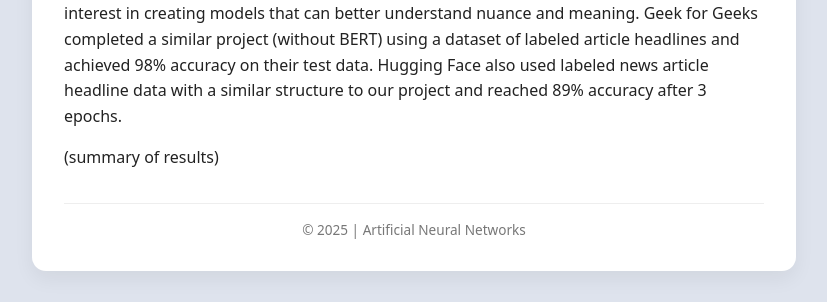
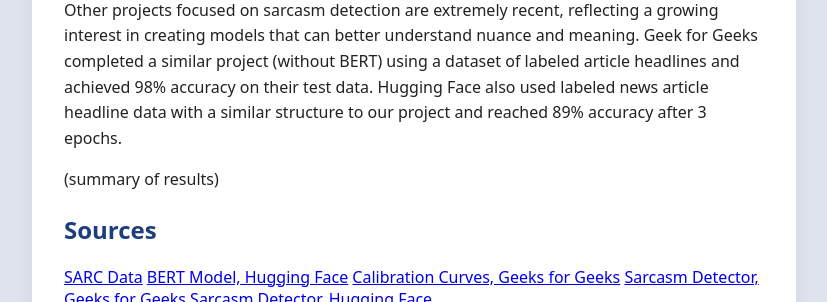
Before and after one commit to AJPez24/sarcasm, a Flask app: page / in a window 1280 px wide. Shown: the part 6198-6500 px from the top of the page, without its empty margins (226-1053 px from the left). Run offline with Flask 3, Linux system fonts and the light colour scheme.

Commit message:
Adding links to github and sources in blog

```diff
--- a/blog/templates/index.html
+++ b/blog/templates/index.html
@@ -76,6 +76,7 @@
 <body>
     <div class="wrapper">
         <h1>Sarcasm Detector</h1>
+        <a href="https://github.com/AJPez24/sarcasm">Github Repository</a>
         <div class="meta">Allie Vorley, AJ Pezza, Jackie Soloveychik, Tara Udani</div>
 
         <!-- Embedding the app.py sarcasm detector -->
@@ -337,6 +338,14 @@
 
         <p>(summary of results)</p>
 
+        <h2>Sources</h2>
+
+        <a href="https://github.com/NLPrinceton/SARC?tab=readme-ov-file" target="_blank">SARC Data</a>
+        <a href="https://huggingface.co/google-bert/bert-base-uncased" target="_blank">BERT Model, Hugging Face</a>
+        <a href="https://www.geeksforgeeks.org/machine-learning/calibration-curves/" target="_blank">Calibration Curves, Geeks for Geeks</a>
+        <a href="https://www.geeksforgeeks.org/deep-learning/sarcasm-detection-using-neural-networks/" target="_blank">Sarcasm Detector, Geeks for Geeks</a>
+        <a href="https://huggingface.co/Stella-Xue/sarcasm-detector" target="_blank">Sarcasm Detector, Hugging Face</a>
+
         <footer>
             © 2025 | Artificial Neural Networks
         </footer>
```
